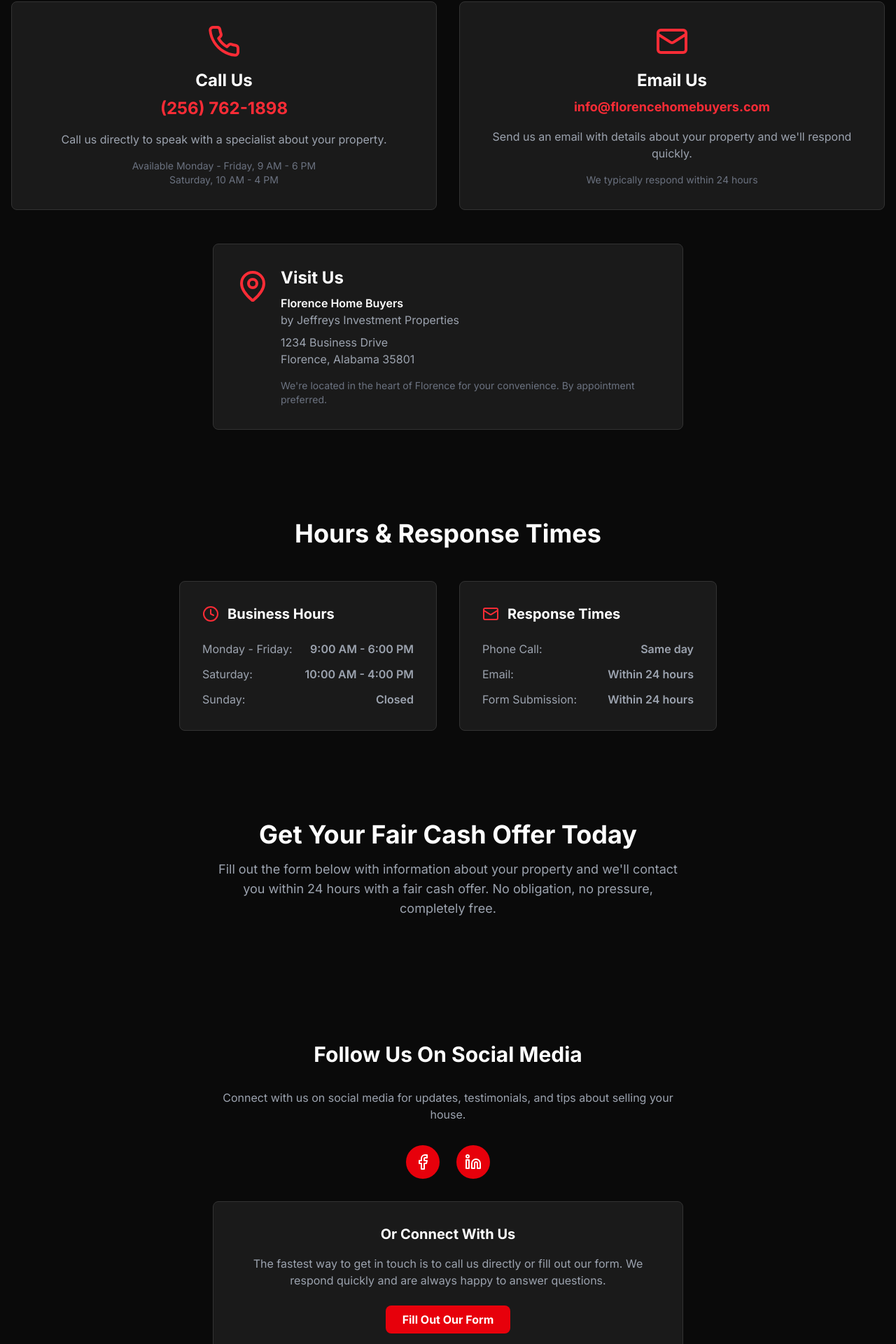
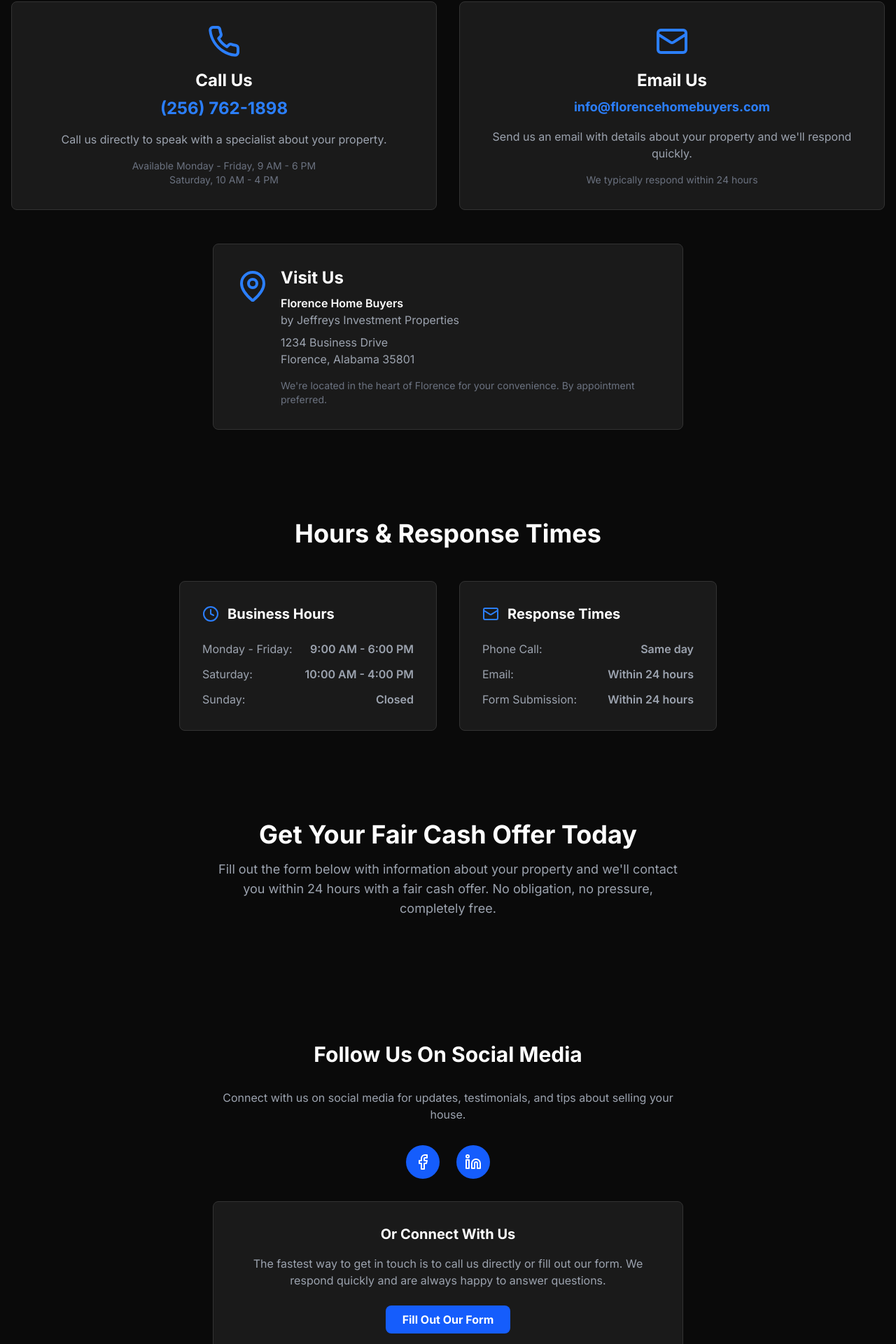
Before and after one commit to morganalex1902-a11y/florencehomebuyers, a Next.js app: page /contact in a window 1280 px wide. Shown: the part 496-2416 px from the top of the page at 70% size. Built offline with nearby package versions, Linux system fonts and the light colour scheme.

Commit message:
Change red colors to blue in contact page
cgen-06a7159784e54fffbe724724dd9d9091

```diff
--- a/app/contact/page.tsx
+++ b/app/contact/page.tsx
@@ -32,9 +32,9 @@ export default function Contact() {
           <div className='grid md:grid-cols-2 gap-8 mb-12'>
             {/* Phone Card */}
             <div className='rounded-lg p-8 text-center' style={{ backgroundColor: '#1a1a1a', borderColor: '#333333', borderWidth: '1px' }}>
-              <Phone className='w-12 h-12 text-red-500 mx-auto mb-4' />
+              <Phone className='w-12 h-12 text-blue-500 mx-auto mb-4' />
               <h3 className='text-2xl font-bold text-white mb-2'>Call Us</h3>
-              <a href='tel:2567621898' className='text-red-500 hover:text-red-400 font-bold text-2xl block mb-4'>
+              <a href='tel:2567621898' className='text-blue-500 hover:text-blue-400 font-bold text-2xl block mb-4'>
               (256) 762-1898
             </a>
               <p className='text-gray-300'>
@@ -49,9 +49,9 @@ export default function Contact() {
 
             {/* Email Card */}
             <div className='rounded-lg p-8 text-center' style={{ backgroundColor: '#1a1a1a', borderColor: '#333333', borderWidth: '1px' }}>
-              <Mail className='w-12 h-12 text-red-500 mx-auto mb-4' />
+              <Mail className='w-12 h-12 text-blue-500 mx-auto mb-4' />
               <h3 className='text-2xl font-bold text-white mb-2'>Email Us</h3>
-              <a href='mailto:info@florencehomebuyers.com' className='text-red-500 hover:text-red-400 font-bold text-lg block mb-4'>
+              <a href='mailto:info@florencehomebuyers.com' className='text-blue-500 hover:text-blue-400 font-bold text-lg block mb-4'>
                 info@florencehomebuyers.com
               </a>
               <p className='text-gray-300'>
@@ -66,7 +66,7 @@ export default function Contact() {
           {/* Address Card */}
           <div className='rounded-lg p-8 max-w-2xl mx-auto' style={{ backgroundColor: '#1a1a1a', borderColor: '#333333', borderWidth: '1px' }}>
             <div className='flex items-start gap-4'>
-              <MapPin className='w-12 h-12 text-red-500 flex-shrink-0 mt-1' />
+              <MapPin className='w-12 h-12 text-blue-500 flex-shrink-0 mt-1' />
               <div>
                 <h3 className='text-2xl font-bold text-white mb-2'>Visit Us</h3>
                 <p className='text-white font-semibold'>Florence Home Buyers</p>
@@ -95,7 +95,7 @@ export default function Contact() {
           <div className='grid md:grid-cols-2 gap-8 max-w-3xl mx-auto'>
             <div className='rounded-lg p-8' style={{ backgroundColor: '#1a1a1a', borderColor: '#333333', borderWidth: '1px' }}>
               <div className='flex items-center gap-3 mb-6'>
-                <Clock className='w-6 h-6 text-red-500' />
+                <Clock className='w-6 h-6 text-blue-500' />
                 <h3 className='text-xl font-bold text-white'>Business Hours</h3>
               </div>
               <ul className='space-y-3 text-gray-300'>
@@ -116,7 +116,7 @@ export default function Contact() {
 
             <div className='rounded-lg p-8' style={{ backgroundColor: '#1a1a1a', borderColor: '#333333', borderWidth: '1px' }}>
               <div className='flex items-center gap-3 mb-6'>
-                <Mail className='w-6 h-6 text-red-500' />
+                <Mail className='w-6 h-6 text-blue-500' />
                 <h3 className='text-xl font-bold text-white'>Response Times</h3>
               </div>
               <ul className='space-y-3 text-gray-300'>
@@ -163,7 +163,7 @@ export default function Contact() {
               href='https://facebook.com'
               target='_blank'
               rel='noopener noreferrer'
-              className='w-12 h-12 bg-red-600 text-white rounded-full flex items-center justify-center hover:bg-red-700 transition-colors'
+              className='w-12 h-12 bg-blue-600 text-white rounded-full flex items-center justify-center hover:bg-blue-700 transition-colors'
               title='Facebook'
             >
               <Facebook className='w-6 h-6' />
@@ -172,7 +172,7 @@ export default function Contact() {
               href='https://linkedin.com'
               target='_blank'
               rel='noopener noreferrer'
-              className='w-12 h-12 bg-red-600 text-white rounded-full flex items-center justify-center hover:bg-red-700 transition-colors'
+              className='w-12 h-12 bg-blue-600 text-white rounded-full flex items-center justify-center hover:bg-blue-700 transition-colors'
               title='LinkedIn'
             >
               <Linkedin className='w-6 h-6' />
@@ -184,7 +184,7 @@ export default function Contact() {
             <p className='text-gray-300 mb-6'>
               The fastest way to get in touch is to call us directly or fill out our form. We respond quickly and are always happy to answer questions.
             </p>
-            <button className='px-6 py-2 bg-red-600 text-white font-bold rounded-lg hover:bg-red-700 transition-colors'>
+            <button className='px-6 py-2 bg-blue-600 text-white font-bold rounded-lg hover:bg-blue-700 transition-colors'>
               Fill Out Our Form
             </button>
           </div>
@@ -201,7 +201,7 @@ export default function Contact() {
           <p className='text-gray-300 mb-6'>
             Check out our comprehensive FAQ to learn more about our process and what to expect.
           </p>
-          <a href='/faq' className='inline-block px-6 py-3 bg-red-600 text-white font-bold rounded-lg hover:bg-red-700 transition-colors'>
+          <a href='/faq' className='inline-block px-6 py-3 bg-blue-600 text-white font-bold rounded-lg hover:bg-blue-700 transition-colors'>
             Read Our FAQ
           </a>
         </div>
```
